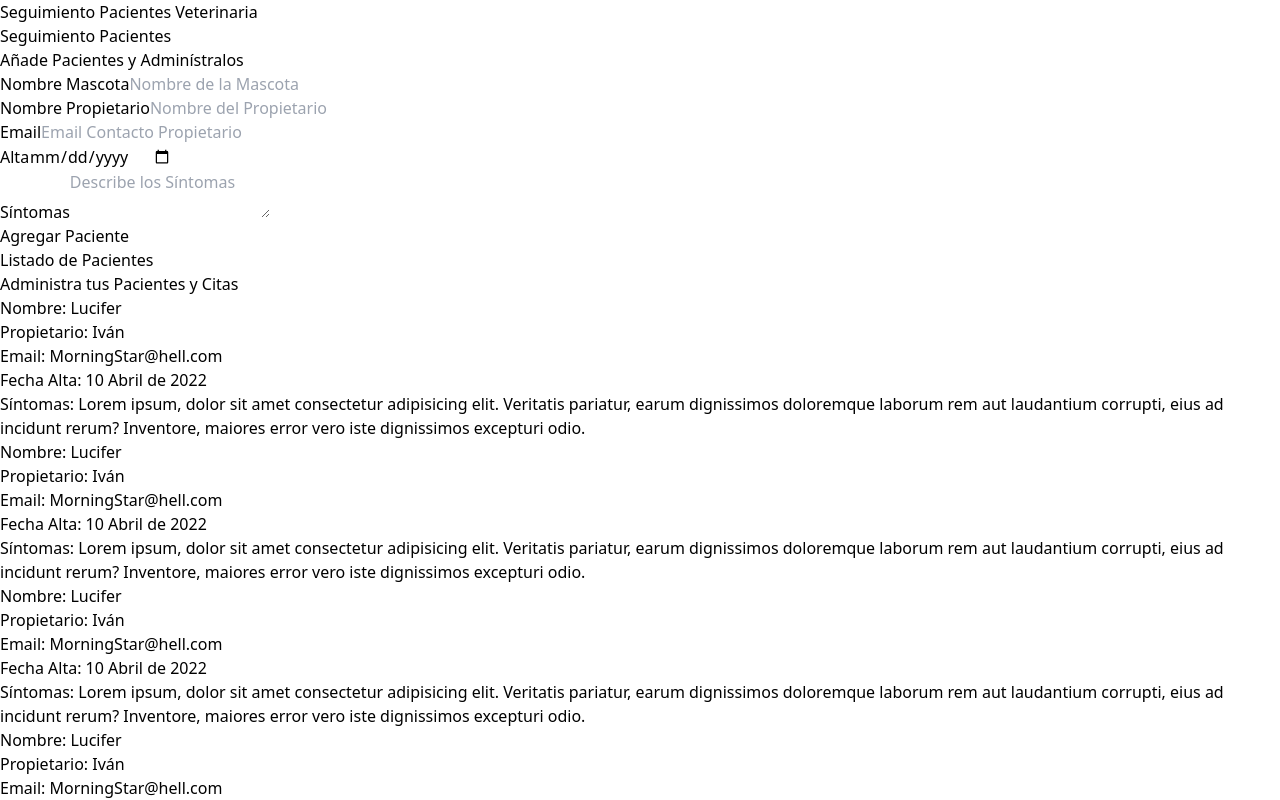
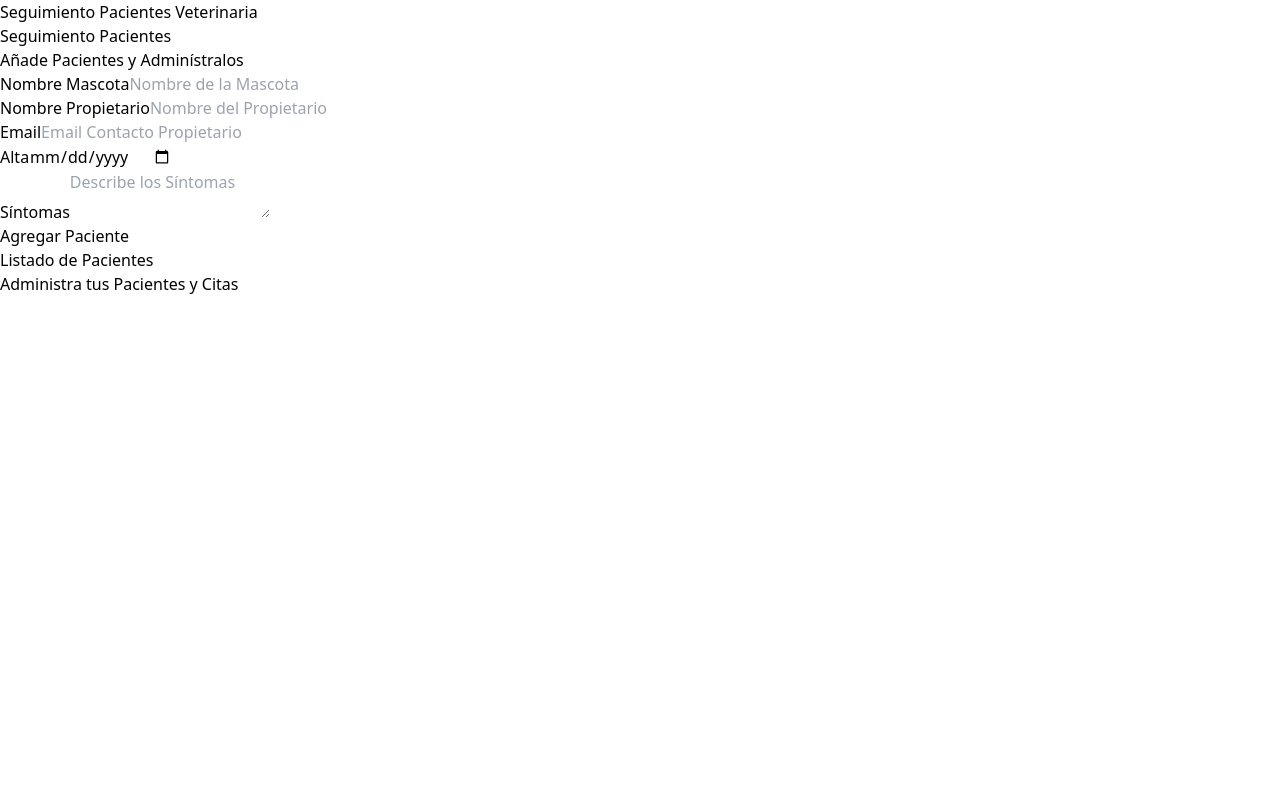
Before and after one commit to Ivanlopez-dev/veterinario-react, a React (Vite) app: page / in a window 1280 px wide. Shown: the top 800 px of the page. Built offline with nearby package versions, Linux system fonts and the light colour scheme.

Commit message:
Creado key unico(id) para cada paciente

```diff
--- a/src/App.jsx
+++ b/src/App.jsx
@@ -18,7 +18,9 @@
             pacientes={pacientes}
             setPacientes={setPacientes}
           />
-          <ListadoPacientes />
+          <ListadoPacientes
+            pacientes={pacientes}
+          />
       </div>
 
     </div>
--- a/src/components/Error.jsx
+++ b/src/components/Error.jsx
@@ -1,7 +1,7 @@
-const Error = ({mensaje}) => {
+const Error = ({children}) => {
   return (
     <div className="bg-red-800 text-white text-center p-3 uppercase font-bold mb-3 rounded-md">
-    <p>{mensaje}</p>
+    {children}
 
 </div>
   )
--- a/src/components/Formulario.jsx
+++ b/src/components/Formulario.jsx
@@ -9,6 +9,12 @@
     const [sintomas, setSintomas] = useState('');
 
     const [error, setError] = useState(false)
+
+    const generarId = () => {
+        const random = Math.random().toString(36).substr(2);
+        const fecha = Date.now().toString(36)
+        return random + fecha
+    }
 
     const handleSubmit = (e) => {
         e.preventDefault()
@@ -29,7 +35,8 @@
             propietario,
             email,
             fecha,
-            sintomas
+            sintomas,
+            id: generarId()
         }
 
         setPacientes([...pacientes, objetoPaciente]);
@@ -55,8 +62,7 @@
                 onSubmit={handleSubmit}
                 className="bg-white shadow-md rounded-lg py-10 px-5 mb-10">
 
-                { error && <Error mensaje="Todos los campos son obligatorios"/>}
-
+                { error && <Error><p>Todos los campos son obligatorios</p></Error>}
 
                 <div className="mb-5">
                     <label htmlFor="mascota" className="block text-gray-700 uppercase font-bold">Nombre Mascota</label>
--- a/src/components/ListadoPacientes.jsx
+++ b/src/components/ListadoPacientes.jsx
@@ -1,5 +1,7 @@
 import Paciente from "./Paciente"
-const ListadoPacientes = () => {
+
+const ListadoPacientes = ({pacientes}) => {
+
   return (
     <div className="md:w-1/2 lg:w-3/5">
 
@@ -9,13 +11,12 @@
             <span className="text-indigo-600 font-bold">Pacientes y Citas</span>
         </p>
 
-        <Paciente />
-        <Paciente />
-        <Paciente />
-        <Paciente />
-        <Paciente />
-        <Paciente />
-        <Paciente />
+        { pacientes.map( paciente => (
+            <Paciente
+                key={paciente.id}
+                paciente={paciente}
+            />
+        ))}
 
 
     </div>
--- a/src/components/Paciente.jsx
+++ b/src/components/Paciente.jsx
@@ -1,29 +1,31 @@
-const Paciente = () => {
-  return (
-    <div className="m-3 bg-white shadow-md px-5 py-10 rounded-xl">
+const Paciente = ({ paciente }) => {
+
+    const { nombre, propietario, email, fecha, sintomas } = paciente
+
+    return (
+        <div className="m-3 bg-white shadow-md px-5 py-10 rounded-xl">
             <p className="font-bold mb-3 text-gray-700 uppercase">Nombre: {''}
-                <span className="font-normal normal-case">Lucifer</span>
+                <span className="font-normal normal-case">{nombre}</span>
             </p>
 
             <p className="font-bold mb-3 text-gray-700 uppercase">Propietario: {''}
-                <span className="font-normal normal-case">Iván</span>
+                <span className="font-normal normal-case">{propietario}</span>
             </p>
 
             <p className="font-bold mb-3 text-gray-700 uppercase">Email: {''}
-                <span className="font-normal normal-case">MorningStar@hell.com</span>
+                <span className="font-normal normal-case">{email}</span>
             </p>
 
             <p className="font-bold mb-3 text-gray-700 uppercase">Fecha Alta: {''}
-                <span className="font-normal normal-case">10 Abril de 2022</span>
+                <span className="font-normal normal-case">{fecha}</span>
             </p>
 
             <p className="font-bold mb-3 text-gray-700 uppercase">Síntomas: {''}
-                <span className="font-normal normal-case">Lorem ipsum, dolor sit amet consectetur adipisicing elit. Veritatis pariatur, earum dignissimos doloremque laborum rem aut laudantium corrupti, eius ad incidunt rerum? Inventore, maiores error vero iste dignissimos excepturi odio.
-                </span>
+                <span className="font-normal normal-case">{sintomas}</span>
             </p>
 
-    </div>
-  )
+        </div>
+    )
 }
 
 export default Paciente
```
